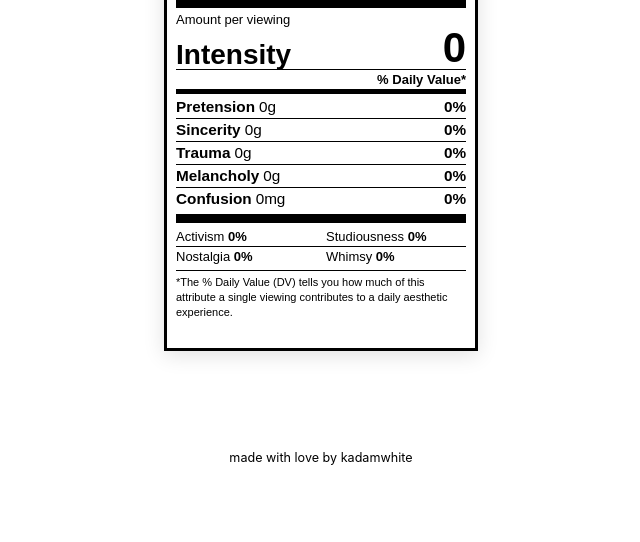
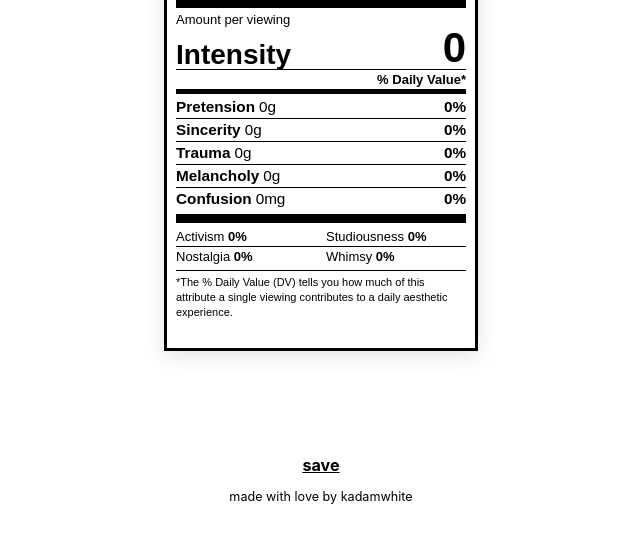
Before and after one commit to kadamwhite/art-nutrition-facts, a website: page index.html in a window 1280 px wide. Both pictures are taken after a click on the button "OK". Shown: the part 114-656 px from the top of the page, without its empty margins (319-959 px from the left). Drawn offline with Linux system fonts and the light colour scheme.

Commit message:
Add a "save" button to save values to query param

```diff
--- a/index.html
+++ b/index.html
@@ -28,6 +28,7 @@
   <div id="rendered"></div>
 
   <footer>
+    <p style="text-align:center"><a class="save-link" href="#">save</a></p>
     <p class="credits">Made with love by kadamwhite</p>
   </footer>
 
--- a/nutrition.js
+++ b/nutrition.js
@@ -15,7 +15,9 @@ const minerals = [
 /* eslint-enable */
 
 const allProperties = [ ...mainProperties, ...minerals ];
-const properties = Object.fromEntries( allProperties.map( ( n ) => [ n.id, 0 ] ) );
+const properties = Object.fromEntries(
+	allProperties.map( ( n ) => [ n.id, 0 ] )
+);
 
 // Build slider rows
 const rowsEl = document.getElementById( 'slider-rows' );
@@ -51,12 +53,29 @@ document.addEventListener( 'click', ( evt ) => {
 	timeout = Date.now() + 500;
 } );
 
+const updateAndShowSaveButton = ( title ) => {
+	const serializedState = encodeURIComponent(
+		JSON.stringify( {
+			title,
+			properties: allProperties,
+		} )
+	);
+
+	const saveUrl = new URL( window.location.href );
+	saveUrl.search = `?form=${ serializedState }`;
+
+	const saveLink = document.querySelector( '.save-link' );
+	saveLink.href = saveUrl.toString();
+	saveLink.style.display = 'inline-block';
+}
+
 document.getElementById( 'ok-button' ).addEventListener( 'click', () => {
 	const title =
 		document.getElementById( 'art-title' ).value.trim() || 'Untitled';
 	const total = allProperties.reduce( ( s, n ) => s + properties[ n.id ], 0 );
 
-	const round = ( n ) => Math.round( ( properties[ n.id ] / 100 ) * n.dv ) + n.unit;
+	const round = ( n ) =>
+		Math.round( ( properties[ n.id ] / 100 ) * n.dv ) + n.unit;
 	const percent = ( n ) => properties[ n.id ] + '%';
 
 	const mineralsRendered = [];
@@ -108,9 +127,14 @@ document.getElementById( 'ok-button' ).addEventListener( 'click', () => {
 		${ mineralsRendered.join( '' ) }
 		<div class="footer"><span contenteditable>*The % Daily Value (DV) tells you how much of this attribute a single viewing contributes to a daily aesthetic experience. ${
 			'' /* 1,000 units is used for general art nutrition advice. */
-		}</span><br><em contenteditable>${ title === 'Untitled' ? '' : title }</em></div></div>`;
+		}</span><br><em contenteditable>${
+			title === 'Untitled' ? '' : title
+		}</em></div></div>`;
 
 	document.getElementById( 'input-form' ).style.display = 'none';
 	document.getElementById( 'rendered' ).style.display = 'block';
+
+	updateAndShowSaveButton( title );
+
 	window.scrollTo( 0, 0 );
 } );
--- a/style.css
+++ b/style.css
@@ -1,6 +1,6 @@
 *,
- *::before,
- *::after {
+*::before,
+*::after {
 	box-sizing: border-box;
 	margin: 0;
 	padding: 0;
@@ -259,10 +259,27 @@ button.ok-button {
 	line-height: 1.4;
 }
 
+.save-link {
+	display: none;
+	text-align: center;
+	margin-top: 10px;
+	padding: 0.2rem 0.5rem;
+	font-size: 0.9rem;
+	font-weight: 700;
+	color: black;
+	border: 1px solid transparent;
+}
+
+.save-link:hover {
+	border: 1px dotted currentColor;
+	border-radius: 2px;
+}
+
 footer {
 	max-width: 350px;
 	margin: 4rem auto 0;
 }
+
 .credits {
 	font-size: 0.7rem;
 	padding: 0.5rem 1rem 1rem;
```
